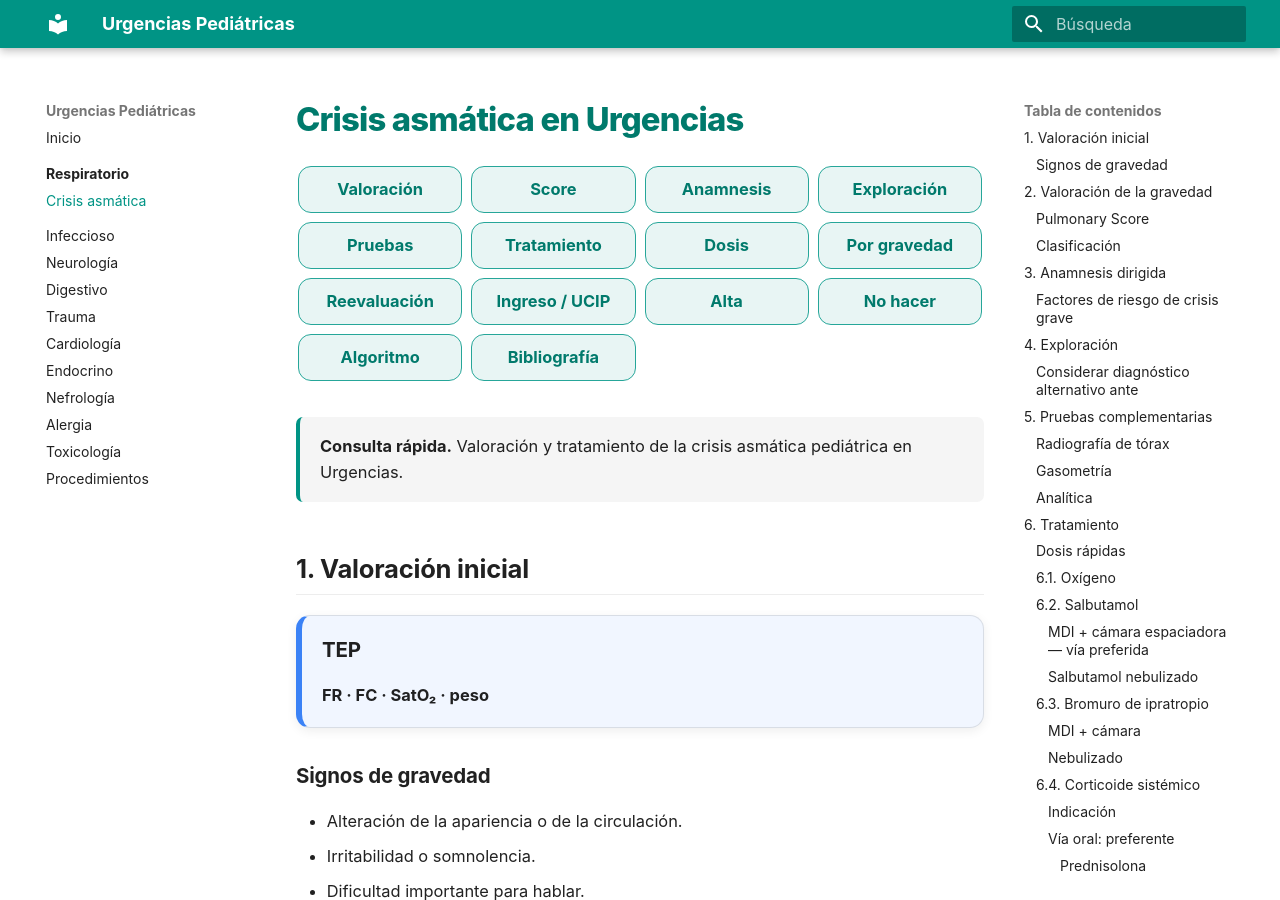
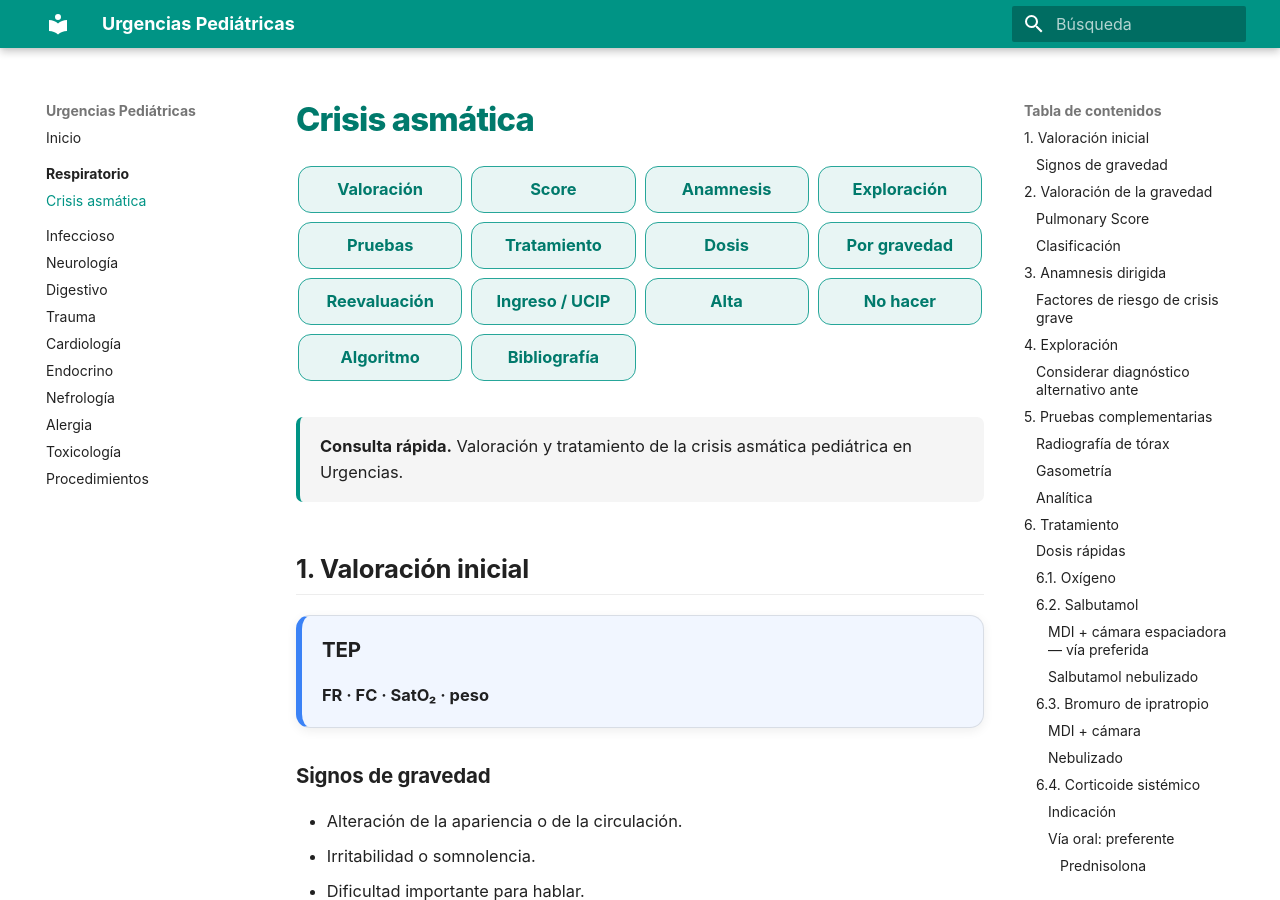
Before and after one commit to gonzaloares/urgencias-pediatricas, an MkDocs documentation site: the page built from docs/respiratorio/crisis-asmatica.md, in a window 1280 px wide and 900 px high. Built offline with MkDocs 1.6.1 and Material for MkDocs 9.7.7, drawn with Linux system fonts in a browser that asks for light colours.

Commit message:
Update title of crisis-asmatica.md

```diff
--- a/docs/respiratorio/crisis-asmatica.md
+++ b/docs/respiratorio/crisis-asmatica.md
@@ -1,4 +1,4 @@
-# Crisis asmática en Urgencias
+# Crisis asmática
 
 <nav class="protocol-shortcuts" aria-label="Accesos rápidos del protocolo">
   <a href="#valoracion">Valoración</a>
```
